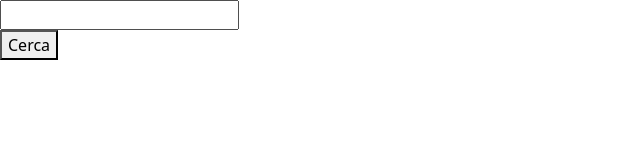
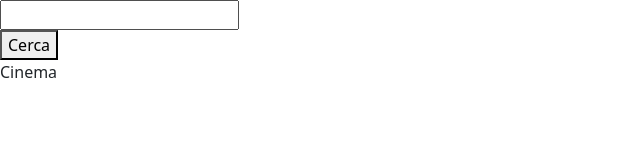
Before and after one commit to davide-delgiudice/react-boolflix, a React (Vite) app: page / in a window 1280 px wide. Shown: the top 160 px of the page, without its empty margins (0-640 px from the left). Built offline with nearby package versions, Linux system fonts and the light colour scheme.

Commit message:
[UPD] change project aspect and add MainPage jsx

```diff
--- a/src/App.jsx
+++ b/src/App.jsx
@@ -1,12 +1,12 @@
 import { useState } from 'react'
 
-import DefaultLayout from './layouts/DefaultLayout'
+import MainPage from './pages/MainPage'
 
 function App() {
 
   return (
     <>
-      <DefaultLayout />
+      <MainPage />
     </>
   )
 }
--- a/src/components/MainNavbar.jsx
+++ /dev/null
@@ -1,23 +0,0 @@
-import { NavLink } from "react-router-dom"
-
-const MainNavbar = () => {
-  return (
-    <nav>
-        <div>
-            <form action="">
-                <div>
-                    <label htmlFor=""></label>
-                    <input type="text" />
-                </div>
-                <div>
-                    <button>
-                        Cerca
-                    </button>
-                </div>
-            </form>
-        </div>
-    </nav>
-  )
-}
-
-export default MainNavbar
--- a/src/layouts/DefaultLayout.jsx
+++ /dev/null
@@ -1,18 +0,0 @@
-import { Outlet } from "react-router-dom"
-
-import MainNavbar from "../components/MainNavbar"
-
-const DefaultLayout = () => {
-  return (
-    <>
-        <header>
-            <MainNavbar />
-        </header>
-        <main>
-            <Outlet />
-        </main>
-    </>
-  )
-}
-
-export default DefaultLayout
--- a/src/pages/Cinema.jsx
+++ b/src/pages/Cinema.jsx
@@ -1,9 +1,13 @@
 import { useState, useEffect } from "react"
-import { NavLink } from "react-router-dom"
 
 import axios from "axios"
 
 const Cinema = () => {
+
+    const [movies, setMovies] = useState([]);
+
+
+
   return (
     <div>Cinema</div>
   )
--- /dev/null
+++ b/src/pages/MainPage.jsx
@@ -0,0 +1,28 @@
+import Cinema from "./Cinema"
+
+const MainPage = () => {
+  return (
+    <>
+        <header>
+            <div>
+                <form action="">
+                    <div>
+                        <label htmlFor=""></label>
+                        <input type="text" />
+                    </div>
+                    <div>
+                        <button>
+                            Cerca
+                        </button>
+                    </div>
+                </form>
+            </div>
+        </header>
+        <main>
+            <Cinema />
+        </main>
+    </>
+  )
+}
+
+export default MainPage
```
